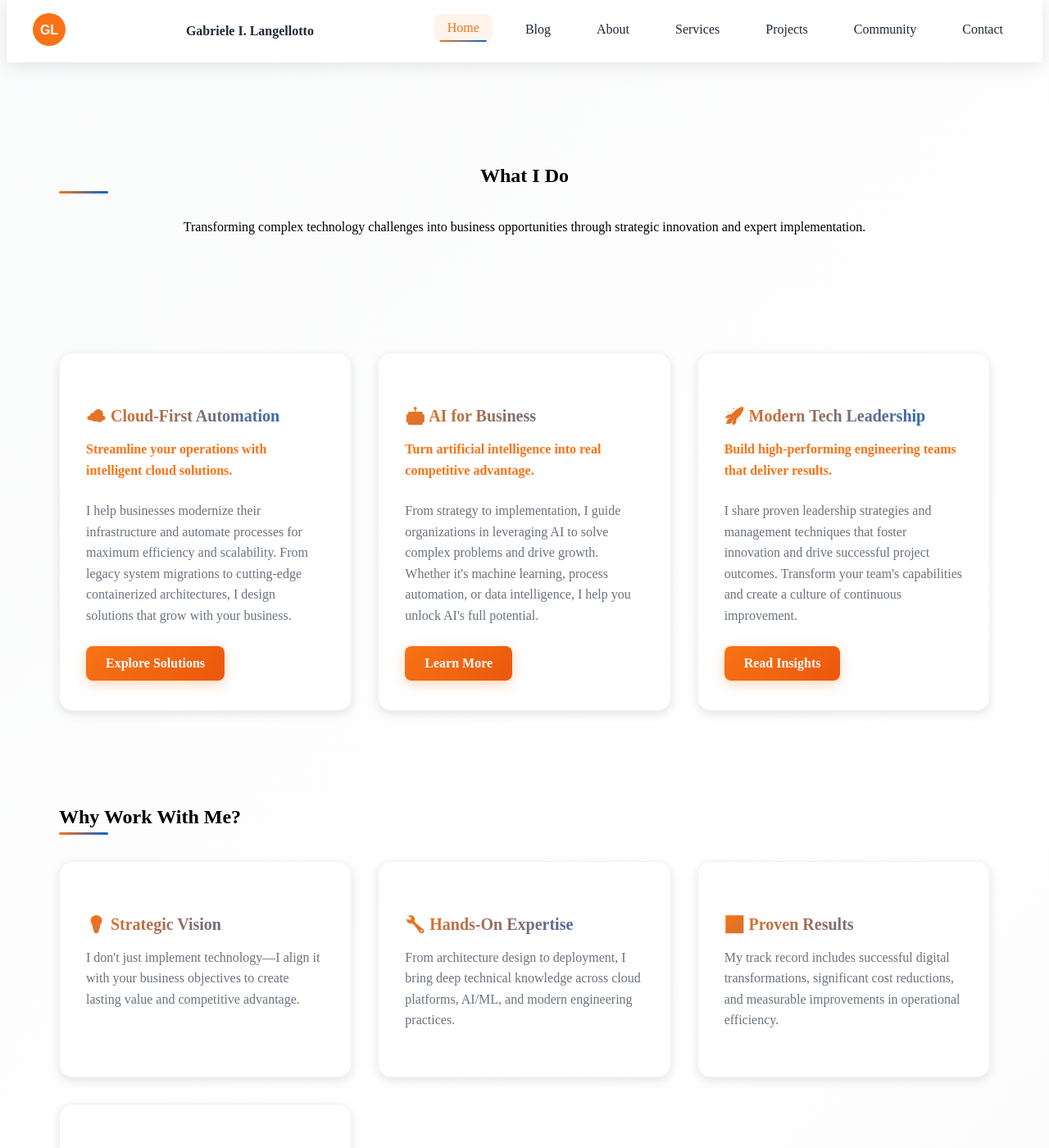
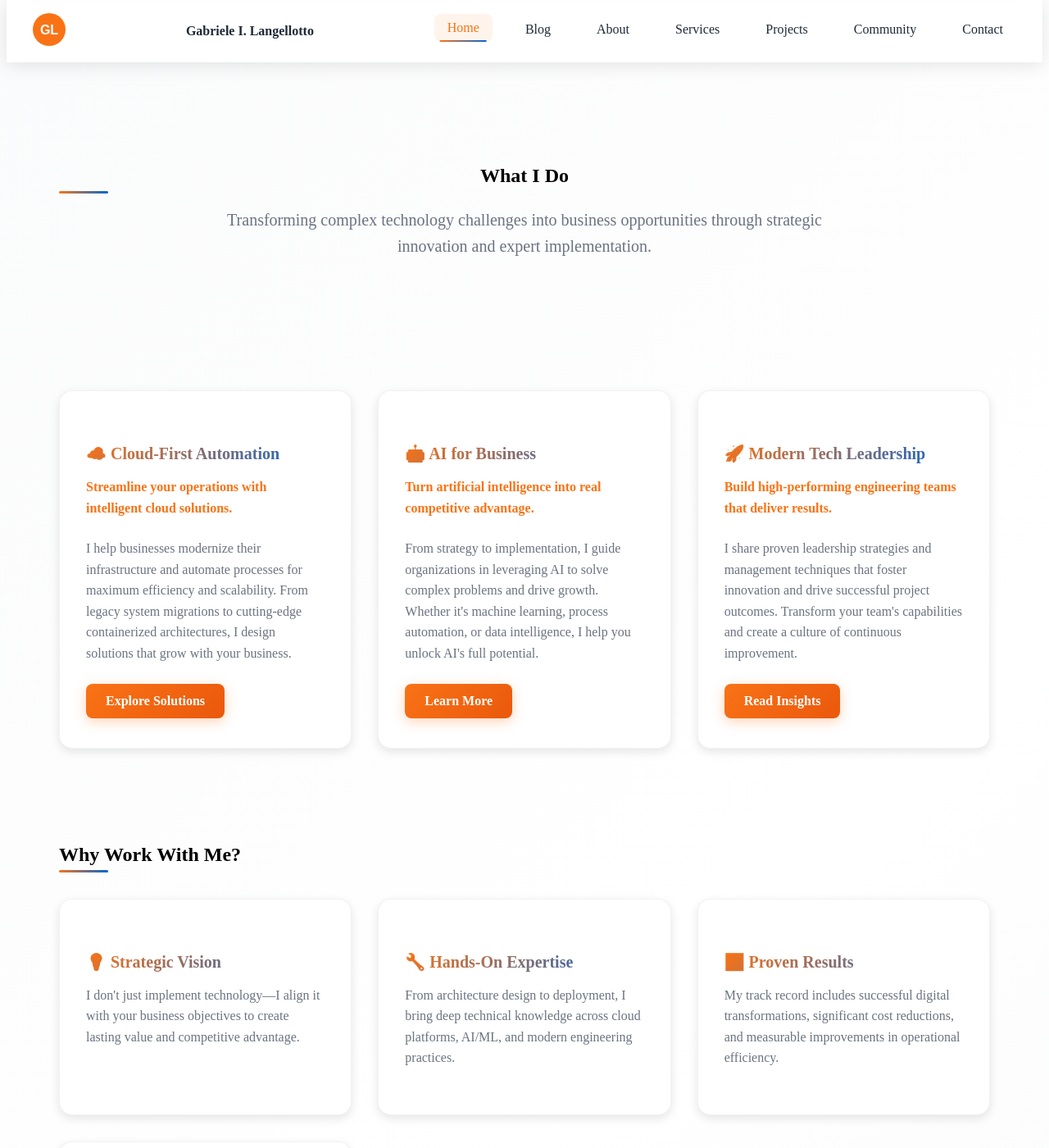
Before and after one commit to GIL794/gil794.github.io, a Jekyll site: the page built from index.md, in a window 1280 px wide and 1400 px high, scrolled down 479 px. Shown: the whole window at 82% size. Built offline with Jekyll 4.4.1, drawn with Linux system fonts in a browser that asks for light colours; grey boxes are pictures that could not be loaded.

Commit message:
Improve main content alignment and lead paragraph styling
Co-authored-by: GIL794 <200216885+GIL794@users.noreply.github.com>

```diff
--- a/assets/css/styles.scss
+++ b/assets/css/styles.scss
@@ -214,6 +214,23 @@ main {
 
   @media (max-width: 768px) {
     padding: 1rem;
+  }
+}
+
+// Main content wrapper
+.main-content {
+  width: 100%;
+
+  // Direct children that aren't .container should be centered
+  > *:not(.container) {
+    max-width: 1200px;
+    margin-left: auto;
+    margin-right: auto;
+    padding: 0 2rem;
+
+    @media (max-width: 768px) {
+      padding: 0 1rem;
+    }
   }
 }
 
@@ -512,6 +529,35 @@ section {
     @media (max-width: 768px) {
       padding: 3rem 0;
     }
+
+    h1, h2 {
+      margin-bottom: 1rem;
+    }
+
+    .lead {
+      font-size: 1.25rem;
+      color: var(--text-secondary);
+      max-width: 800px;
+      margin: 0 auto 2rem;
+      line-height: 1.6;
+
+      @media (max-width: 768px) {
+        font-size: 1.1rem;
+      }
+    }
+  }
+}
+
+// Lead paragraph styling
+.lead {
+  font-size: 1.25rem;
+  line-height: 1.6;
+  color: var(--text-secondary);
+  margin-bottom: 2rem;
+  font-weight: 400;
+
+  @media (max-width: 768px) {
+    font-size: 1.1rem;
   }
 }
 
```
